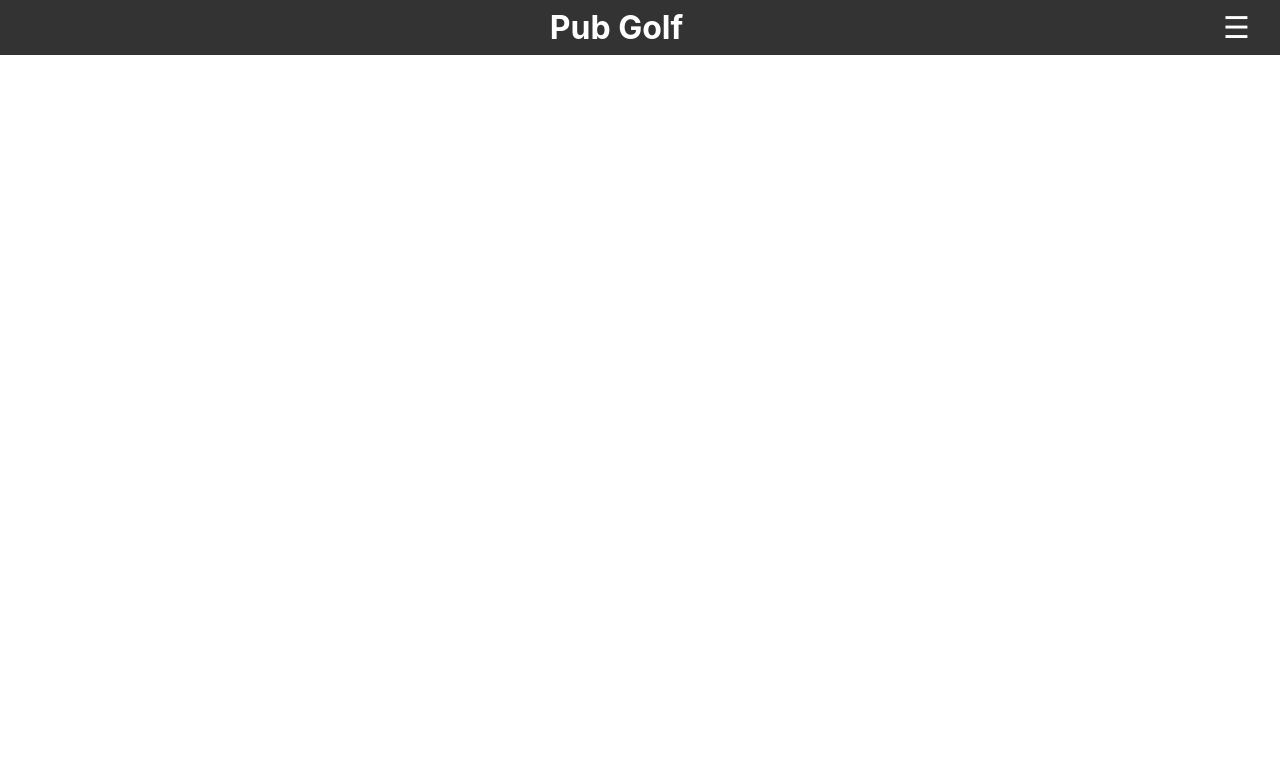
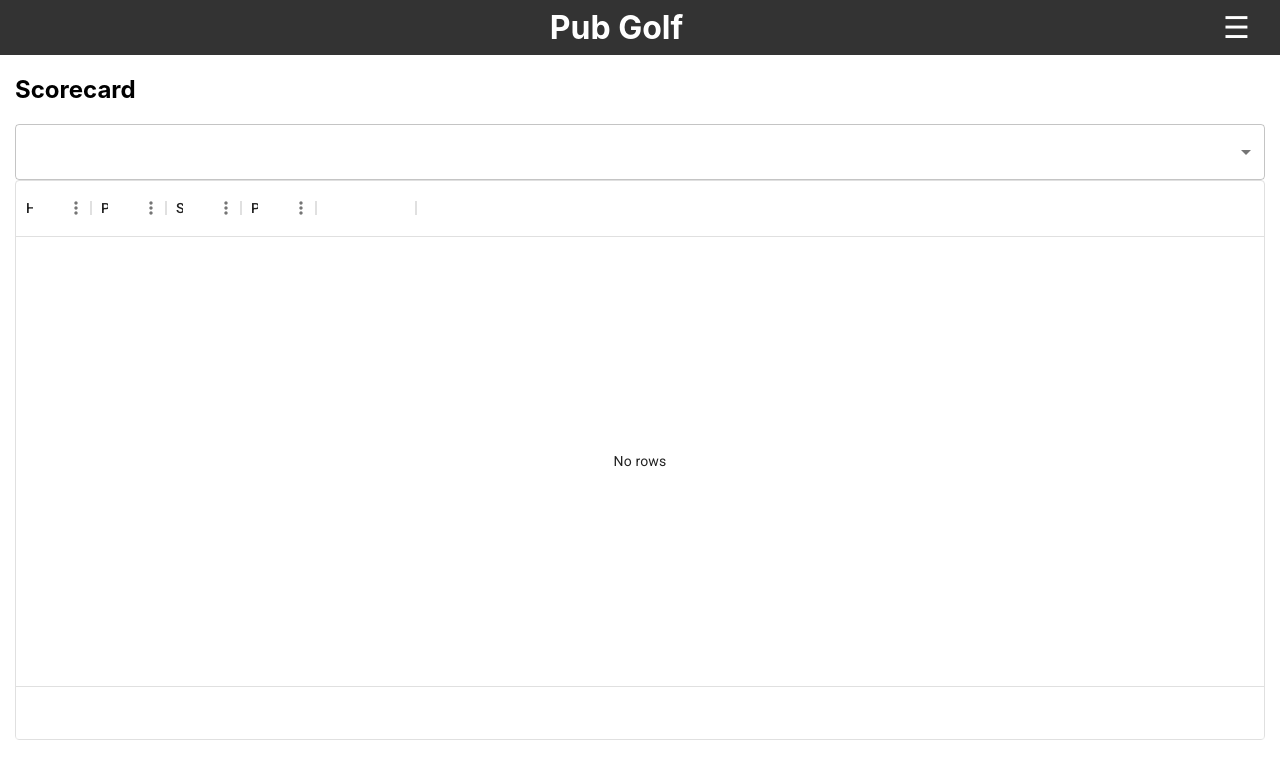
Before and after one commit to Andrew-Barker/pgolf, a React (Create React App) app: page /scorecard in a window 1280 px wide. Shown: the top 778 px of the page. Built offline with nearby package versions, Linux system fonts and the light colour scheme; data requests are answered from the project's data file.

Commit message:
custom footer and added players dd and new screens

```diff
--- a/db.json
+++ b/db.json
@@ -1,4 +1,7 @@
 {
+  "currentHoles": {
+    "currentHole": 2
+  },
   "courses": [
     {
       "id": "1",
@@ -80,5 +83,71 @@
       "hazard": "",
       "id": "cZi5e6x"
     }
+  ],
+  "players": [
+    {
+      "id": 1,
+      "name": "Natey C",
+      "team": "Drunkees"
+    },
+    {
+      "id": 2,
+      "name": "Captain Morgan",
+      "team": "Team 2"
+    }
+  ],
+  "scorecards": [
+    {
+      "id": 1,
+      "playerId": 1,
+      "hole": "1",
+      "strokes": 4,
+      "penalty": "Water hazard"
+    },
+    {
+      "id": 2,
+      "playerId": 1,
+      "hole": "2",
+      "strokes": 3,
+      "penalty": ""
+    },
+    {
+      "id": 3,
+      "playerId": 1,
+      "hole": "3",
+      "strokes": 5,
+      "penalty": ""
+    },
+    {
+      "id": 4,
+      "playerId": 2,
+      "hole": "1",
+      "strokes": 5,
+      "penalty": ""
+    },
+    {
+      "id": 5,
+      "playerId": 2,
+      "hole": "2",
+      "strokes": 4,
+      "penalty": ""
+    },
+    {
+      "id": 6,
+      "playerId": 2,
+      "hole": "3",
+      "strokes": 3,
+      "penalty": ""
+    }
+  ],
+  "teams": [
+    {
+      "id": 1,
+      "name": "Drunkees"
+    },
+    {
+      "id": 2,
+      "name": "Team 2"
+    }
   ]
 }
--- a/src/App.js
+++ b/src/App.js
@@ -4,12 +4,13 @@ import Home from './Home';
 import Course from './Course';
 import Leaderboard from './Leaderboard';
 import Rules from './Rules';
-import Management from './Management';
+import Players from './Players';
 import Header from './Header';
 import '@fontsource/roboto/300.css';
 import '@fontsource/roboto/400.css';
 import '@fontsource/roboto/500.css';
 import '@fontsource/roboto/700.css';
+import Scorecard from './Scorecard';
 
 
 function App() {
@@ -22,7 +23,8 @@ function App() {
           <Route path="/course" element={<Course />} />
           <Route path="/leaderboard" element={<Leaderboard />} />
           <Route path="/rules" element={<Rules />} />
-          <Route path="/management" element={<Management />} />
+          <Route path="/players" element={<Players />} />
+          <Route path="/scorecard" element={<Scorecard />} />
         </Routes>
       </div>
     </Router>
--- a/src/Header.js
+++ b/src/Header.js
@@ -19,13 +19,18 @@ const Header = () => {
             </NavLink>
           </li>
           <li>
+            <NavLink to="/scorecard" onClick={() => setNavOpen(false)}>
+              Scorecard
+            </NavLink>
+          </li>
+          <li>
             <NavLink to="/course" onClick={() => setNavOpen(false)}>
               Course
             </NavLink>
           </li>
           <li>
-            <NavLink to="/management" onClick={() => setNavOpen(false)}>
-              Management
+            <NavLink to="/players" onClick={() => setNavOpen(false)}>
+              Players
             </NavLink>
           </li>
           <li>
--- a/src/Management.js
+++ /dev/null
@@ -1,12 +0,0 @@
-import React from 'react';
-
-const Management = () => (
-  <main>
-    <section id="management">
-      <h2>Admin/Management</h2>
-      {/* Your management/admin content here */}
-    </section>
-  </main>
-);
-
-export default Management;
--- /dev/null
+++ b/src/Players.js
@@ -0,0 +1,34 @@
+import React, { useState, useEffect }  from 'react';
+import BasicTable from './components/BasicTable';
+
+const Players = () => {
+  const [data, setData] = useState([]);
+const cols = ["Name", "Team"]
+
+const handleDelete = (id) => {
+    console.log('delete', id)
+}
+
+const handleEdit = (obj) => {
+    console.log('delete', obj.id)
+}
+
+const getData = async () => {
+    const response = await fetch('http://localhost:3001/players');
+    const data = await response.json();
+    setData(data);
+  };
+
+useEffect(() => {
+    getData();
+  }, []);
+
+  return (<main>
+    <section id="players">
+      <h2>Players</h2>
+      <BasicTable data={data} columns={cols} onDelete={handleDelete} onEdit={handleEdit}></BasicTable>
+    </section>
+  </main>)
+};
+
+export default Players;
--- /dev/null
+++ b/src/Scorecard.js
@@ -0,0 +1,83 @@
+import React, { useState, useEffect }  from 'react';
+import BasicTable from './components/BasicTable';
+import PlayersDropdown from './components/inputs/PlayersDropdown';
+
+function mergeCourseData(scorecards, courses) {
+    return scorecards.map((scorecard) => {
+      const { hole, ...rest } = scorecard;
+      const courseData = courses.find((course) => course.id === hole);
+      const par = courseData ? courseData.par : '';
+
+      return { ...rest, hole, par };
+    });
+  }
+
+
+const Scorecard = () => {
+const [data, setData] = useState([]);
+const [currHole, setCurrHole] = useState([]);
+const [players, setPlayers] = useState([]);
+const [selectedPlayerId, setSelectedPlayerId] = useState('');
+const cols = ["Hole", "Par", "Strokes", "Penalty"]
+
+const handleDelete = (id) => {
+    console.log('delete', id)
+}
+
+const handleEdit = (obj) => {
+    console.log('delete', obj.id)
+}
+
+const getData = async (playerId) => {
+    const courseResponse = await fetch('http://localhost:3001/courses');
+    const courseData = await courseResponse.json();
+
+    const scoreResponse = await fetch(`http://localhost:3001/scorecards?playerId=${playerId}`);
+    const scoreData = await scoreResponse.json();
+
+    const filteredScoreData = scoreData.filter((score) => score.hole <= currHole);
+
+    const mergedData = mergeCourseData(filteredScoreData, courseData);
+
+    setData(mergedData);
+  };
+
+  const getPlayers = async () => {
+    const response = await fetch('http://localhost:3001/players');
+    const data = await response.json();
+    setPlayers(data);
+  };
+
+  const getCurrHole = async () => {
+    const response = await fetch('http://localhost:3001/currentHoles');
+    const data = await response.json();
+    setCurrHole(data['currentHole']);
+  };
+
+  const handlePlayerChange = (event) => {
+    setSelectedPlayerId(event.target.value);
+  };
+
+useEffect(() => {
+    getData(selectedPlayerId)
+}, [selectedPlayerId])
+
+useEffect(() => {
+    getPlayers()
+    getCurrHole()
+  }, []);
+
+  return (<main>
+    <section id="scorecard">
+      <h2>Scorecard</h2>
+      <PlayersDropdown
+        players={players}
+        value={selectedPlayerId}
+        onChange={handlePlayerChange}
+      />
+      <BasicTable data={data} columns={cols} onDelete={handleDelete} onEdit={handleEdit}></BasicTable>
+    </section>
+  </main>)
+};
+
+export default Scorecard;
--- a/src/components/BasicTable.js
+++ b/src/components/BasicTable.js
@@ -10,7 +10,7 @@ import DeleteIcon from '@mui/icons-material/Delete';
 import EditIcon from '@mui/icons-material/Edit'
 import { IconButton } from '@mui/material';
 import { amber } from '@mui/material/colors';
-import { DataGrid, GridActionsCellItem } from '@mui/x-data-grid';
+import { DataGrid, GridActionsCellItem, GridOverlay, GridToolbarContainer, GridPagination } from '@mui/x-data-grid';
 import Box from '@mui/material/Box';
 import Button from '@mui/material/Button';
 import TextField from '@mui/material/TextField';
@@ -29,27 +29,84 @@ const WarningIconButton = styled(IconButton)({
   color: amber["400"]
 });
 
+const getTotals = (data) => {
+  let totals = {};
+
+  if(data && data.length > 0 ) {
+    const keys = Object.keys(data[0]);
+    keys.forEach((key) => {
+      if(key.toLowerCase() === 'par') {
+        totals.par = data.reduce((total, obj) => {
+          return total + parseInt(obj[key]);
+        }, 0);
+      }
+      if(key.toLowerCase() === 'strokes') {
+        totals.strokes = data.reduce((total, obj) => {
+          return total + parseInt(obj[key]);
+        }, 0);
+      }
+    });
+  }
+
+  return totals;
+}
+
+
 
 function BasicTable(props) {
   const { data, columns, onDelete, onEdit } = props;
 
+  const CustomFooter = (props) => {
+    const { data } = props;
+    const totals = getTotals(data)
+    return (
+      <GridOverlay style={{
+        display: 'flex',
+        alignItems: 'center',
+        justifyContent: 'center',
+        height: 52, // Adjust the height to match the default footer height
+        borderTop: '1px solid rgba(224, 224, 224, 1)', // Add a border to match the default footer
+      }}>
+        <div >
+          {/* Your custom text */}
+          <p>
+          <Box sx={{ mr: 2 }}>
+    {totals.par && (
+      <span className="my-class">
+        <strong>Total Par: {totals.par}</strong>
+      </span>
+    )}
+  </Box>
+  <Box>
+    {totals.strokes && (
+      <span className="my-class">
+        <strong>Total Strokes: {totals.strokes}</strong>
+      </span>
+    )}
+  </Box>
+          </p>
+        </div>
+      </GridOverlay>
+    );
+  };
+
+
   const getColumnWidth = (columnName) => {
-    if(data && data.length > 0 ) {
+    if (data && data.length > 0) {
       const columnData = data.map((row) => row[columnName]);
 
-      const longest = columnData.reduce((a, b) => {
-        a = a || '';
-        b = b || '';
+      const longestValue = columnData.reduce((a, b) => {
         return a.toString().length > b.toString().length ? a.toString() : b.toString();
       });
 
-      const width = longest.length * 8; // assuming 8 pixels per character
+      const maxLength = Math.max(longestValue.toString().length, columnName.toString().length);
 
-      return width.toString();
+      return maxLength * 10; // assuming 10 pixels per character
     } else {
-      return '75'
+      return 75;
     }
-  }
+  };
+
 
 
   const createColumnObjs = (columns) => {
@@ -94,13 +151,18 @@ function BasicTable(props) {
     handleClose()
   }
 
-
   return (
     <><Box sx={{ height: '70vh', width: '100%' }}>
       <DataGrid
         rows={data}
         columns={createColumnObjs(columns)}
-        getRowId={row => `${row.id}`} />
+        getRowId={row => `${row.id}`}
+        hideFooterSelectedRowCount
+        components={{
+          Toolbar: GridToolbarContainer,
+          Footer: () => (<CustomFooter data={data} />)
+        }}
+        />
     </Box>
     <Dialog open={open} onClose={handleClose}>
         <DialogTitle>{editingRow?.bar}</DialogTitle>
--- /dev/null
+++ b/src/components/inputs/PlayersDropdown.js
@@ -0,0 +1,29 @@
+import React from 'react';
+import PropTypes from 'prop-types';
+import { MenuItem, FormControl, Select } from '@mui/material';
+
+function PlayersDropdown(props) {
+  const { players, value, onChange } = props;
+  console.log('players dd', players)
+
+  return (
+    <FormControl fullWidth>
+      <Select
+        value={String(value)}
+        onChange={onChange}
+      >
+        {players.map((player) => (
+          <MenuItem key={player.id} value={player.id}>{player.name}</MenuItem>
+        ))}
+      </Select>
+    </FormControl>
+  );
+}
+
+PlayersDropdown.propTypes = {
+  players: PropTypes.arrayOf(PropTypes.object).isRequired,
+  value: PropTypes.string.isRequired,
+  onChange: PropTypes.func.isRequired,
+};
+
+export default PlayersDropdown;
```
Also changed, not shown: src/components/inputs/TeamsDropdown.js (added).
